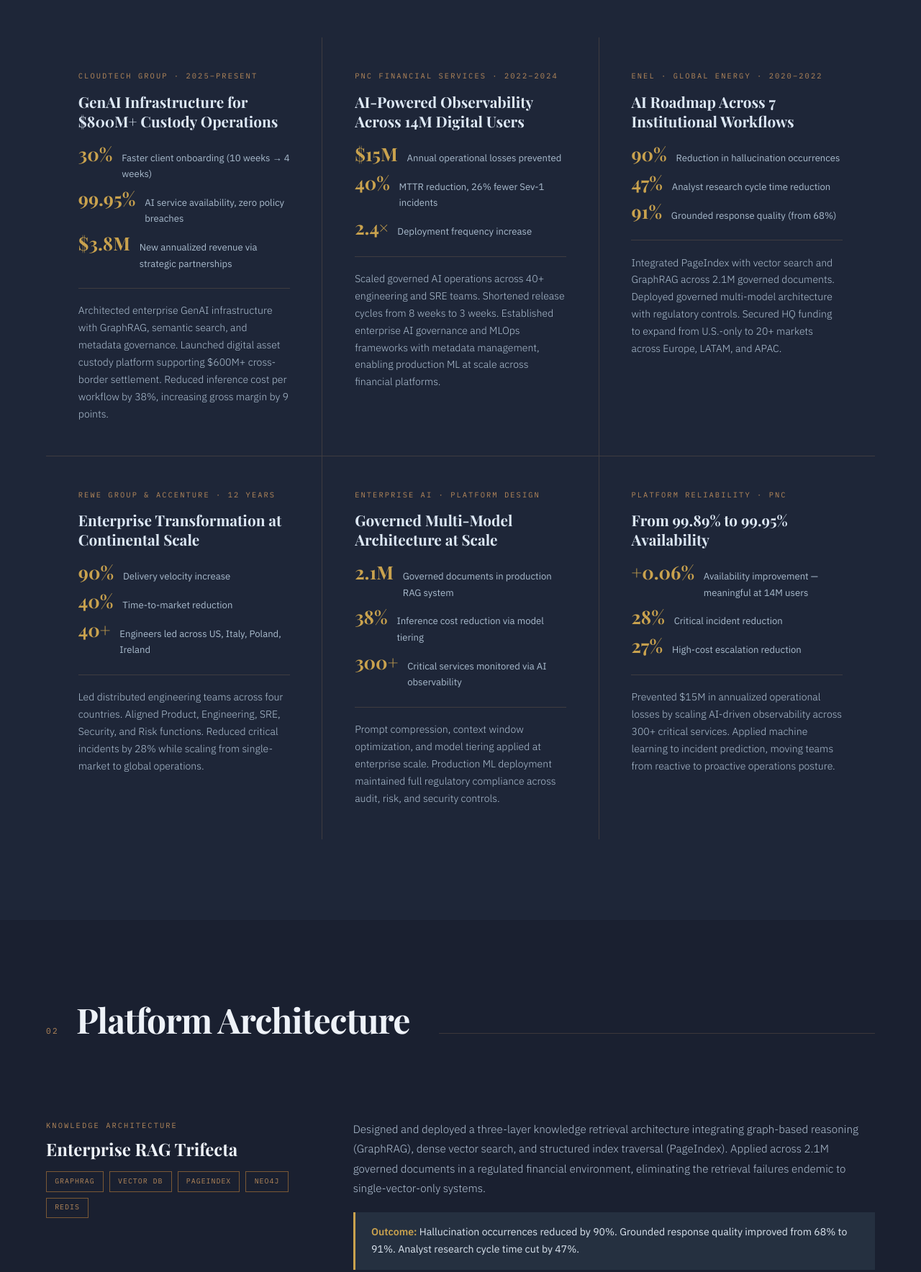
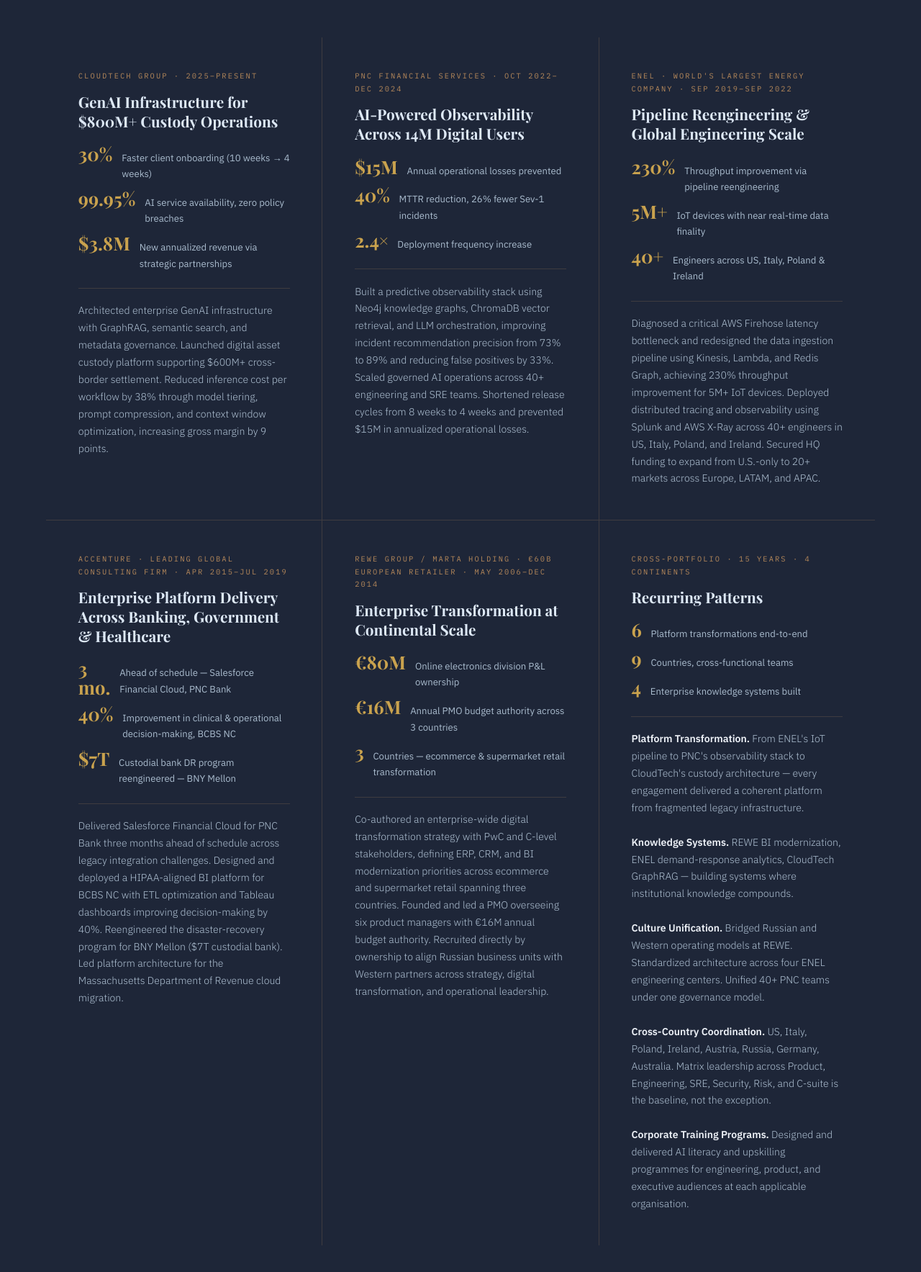
Before and after one commit to alexanderlogan/alexanderlogan.github.io, a plain HTML site: page index.html in a window 1280 px wide. Shown: the part 1120-2887 px from the top of the page at 72% size. Drawn offline with nearby package versions, Linux system fonts and the light colour scheme.

Commit message:
Update index.html

```diff
--- a/index.html
+++ b/index.html
@@ -1006,131 +1006,71 @@
       <div class="impact-company">CloudTech Group · 2025–Present</div>
       <div class="impact-headline">GenAI Infrastructure for $800M+ Custody Operations</div>
       <div class="impact-metrics">
-        <div class="metric-row">
-          <div class="metric-value">30%</div>
-          <div class="metric-desc">Faster client onboarding (10 weeks → 4 weeks)</div>
-        </div>
-        <div class="metric-row">
-          <div class="metric-value">99.95%</div>
-          <div class="metric-desc">AI service availability, zero policy breaches</div>
-        </div>
-        <div class="metric-row">
-          <div class="metric-value">$3.8M</div>
-          <div class="metric-desc">New annualized revenue via strategic partnerships</div>
-        </div>
+        <div class="metric-row"><div class="metric-value">30%</div><div class="metric-desc">Faster client onboarding (10 weeks → 4 weeks)</div></div>
+        <div class="metric-row"><div class="metric-value">99.95%</div><div class="metric-desc">AI service availability, zero policy breaches</div></div>
+        <div class="metric-row"><div class="metric-value">$3.8M</div><div class="metric-desc">New annualized revenue via strategic partnerships</div></div>
       </div>
-      <div class="impact-body">
-        Architected enterprise GenAI infrastructure with GraphRAG, semantic search, and metadata governance. Launched digital asset custody platform supporting $600M+ cross-border settlement. Reduced inference cost per workflow by 38%, increasing gross margin by 9 points.
-      </div>
+      <div class="impact-body">Architected enterprise GenAI infrastructure with GraphRAG, semantic search, and metadata governance. Launched digital asset custody platform supporting $600M+ cross-border settlement. Reduced inference cost per workflow by 38% through model tiering, prompt compression, and context window optimization, increasing gross margin by 9 points.</div>
     </div>
 
     <div class="impact-card reveal">
-      <div class="impact-company">PNC Financial Services · 2022–2024</div>
+      <div class="impact-company">PNC Financial Services · Oct 2022–Dec 2024</div>
       <div class="impact-headline">AI-Powered Observability Across 14M Digital Users</div>
       <div class="impact-metrics">
-        <div class="metric-row">
-          <div class="metric-value">$15M</div>
-          <div class="metric-desc">Annual operational losses prevented</div>
-        </div>
-        <div class="metric-row">
-          <div class="metric-value">40%</div>
-          <div class="metric-desc">MTTR reduction, 26% fewer Sev-1 incidents</div>
-        </div>
-        <div class="metric-row">
-          <div class="metric-value">2.4×</div>
-          <div class="metric-desc">Deployment frequency increase</div>
-        </div>
+        <div class="metric-row"><div class="metric-value">$15M</div><div class="metric-desc">Annual operational losses prevented</div></div>
+        <div class="metric-row"><div class="metric-value">40%</div><div class="metric-desc">MTTR reduction, 26% fewer Sev-1 incidents</div></div>
+        <div class="metric-row"><div class="metric-value">2.4×</div><div class="metric-desc">Deployment frequency increase</div></div>
       </div>
-      <div class="impact-body">
-        Scaled governed AI operations across 40+ engineering and SRE teams. Shortened release cycles from 8 weeks to 3 weeks. Established enterprise AI governance and MLOps frameworks with metadata management, enabling production ML at scale across financial platforms.
-      </div>
+      <div class="impact-body">Built a predictive observability stack using Neo4j knowledge graphs, ChromaDB vector retrieval, and LLM orchestration, improving incident recommendation precision from 73% to 89% and reducing false positives by 33%. Scaled governed AI operations across 40+ engineering and SRE teams. Shortened release cycles from 8 weeks to 4 weeks and prevented $15M in annualized operational losses.</div>
     </div>
 
     <div class="impact-card reveal">
-      <div class="impact-company">ENEL · Global Energy · 2020–2022</div>
-      <div class="impact-headline">AI Roadmap Across 7 Institutional Workflows</div>
+      <div class="impact-company">ENEL · World's Largest Energy Company · Sep 2019–Sep 2022</div>
+      <div class="impact-headline">Pipeline Reengineering &amp; Global Engineering Scale</div>
       <div class="impact-metrics">
-        <div class="metric-row">
-          <div class="metric-value">90%</div>
-          <div class="metric-desc">Reduction in hallucination occurrences</div>
-        </div>
-        <div class="metric-row">
-          <div class="metric-value">47%</div>
-          <div class="metric-desc">Analyst research cycle time reduction</div>
-        </div>
-        <div class="metric-row">
-          <div class="metric-value">91%</div>
-          <div class="metric-desc">Grounded response quality (from 68%)</div>
-        </div>
+        <div class="metric-row"><div class="metric-value">230%</div><div class="metric-desc">Throughput improvement via pipeline reengineering</div></div>
+        <div class="metric-row"><div class="metric-value">5M+</div><div class="metric-desc">IoT devices with near real-time data finality</div></div>
+        <div class="metric-row"><div class="metric-value">40+</div><div class="metric-desc">Engineers across US, Italy, Poland &amp; Ireland</div></div>
       </div>
-      <div class="impact-body">
-        Integrated PageIndex with vector search and GraphRAG across 2.1M governed documents. Deployed governed multi-model architecture with regulatory controls. Secured HQ funding to expand from U.S.-only to 20+ markets across Europe, LATAM, and APAC.
-      </div>
+      <div class="impact-body">Diagnosed a critical AWS Firehose latency bottleneck and redesigned the data ingestion pipeline using Kinesis, Lambda, and Redis Graph, achieving 230% throughput improvement for 5M+ IoT devices. Deployed distributed tracing and observability using Splunk and AWS X-Ray across 40+ engineers in US, Italy, Poland, and Ireland. Secured HQ funding to expand from U.S.-only to 20+ markets across Europe, LATAM, and APAC.</div>
     </div>
 
     <div class="impact-card reveal">
-      <div class="impact-company">REWE Group &amp; Accenture · 12 Years</div>
-      <div class="impact-headline">Enterprise Transformation at Continental Scale</div>
+      <div class="impact-company">Accenture · Leading Global Consulting Firm · Apr 2015–Jul 2019</div>
+      <div class="impact-headline">Enterprise Platform Delivery Across Banking, Government &amp; Healthcare</div>
       <div class="impact-metrics">
-        <div class="metric-row">
-          <div class="metric-value">90%</div>
-          <div class="metric-desc">Delivery velocity increase</div>
-        </div>
-        <div class="metric-row">
-          <div class="metric-value">40%</div>
-          <div class="metric-desc">Time-to-market reduction</div>
-        </div>
-        <div class="metric-row">
-          <div class="metric-value">40+</div>
-          <div class="metric-desc">Engineers led across US, Italy, Poland, Ireland</div>
-        </div>
+        <div class="metric-row"><div class="metric-value">3 mo.</div><div class="metric-desc">Ahead of schedule — Salesforce Financial Cloud, PNC Bank</div></div>
+        <div class="metric-row"><div class="metric-value">40%</div><div class="metric-desc">Improvement in clinical &amp; operational decision-making, BCBS NC</div></div>
+        <div class="metric-row"><div class="metric-value">$7T</div><div class="metric-desc">Custodial bank DR program reengineered — BNY Mellon</div></div>
       </div>
-      <div class="impact-body">
-        Led distributed engineering teams across four countries. Aligned Product, Engineering, SRE, Security, and Risk functions. Reduced critical incidents by 28% while scaling from single-market to global operations.
-      </div>
+      <div class="impact-body">Delivered Salesforce Financial Cloud for PNC Bank three months ahead of schedule across legacy integration challenges. Designed and deployed a HIPAA-aligned BI platform for BCBS NC with ETL optimization and Tableau dashboards improving decision-making by 40%. Reengineered the disaster-recovery program for BNY Mellon ($7T custodial bank). Led platform architecture for the Massachusetts Department of Revenue cloud migration.</div>
     </div>
 
     <div class="impact-card reveal">
-      <div class="impact-company">Enterprise AI · Platform Design</div>
-      <div class="impact-headline">Governed Multi-Model Architecture at Scale</div>
+      <div class="impact-company">REWE Group / MARTA Holding · €60B European Retailer · May 2006–Dec 2014</div>
+      <div class="impact-headline">Enterprise Transformation at Continental Scale</div>
       <div class="impact-metrics">
-        <div class="metric-row">
-          <div class="metric-value">2.1M</div>
-          <div class="metric-desc">Governed documents in production RAG system</div>
-        </div>
-        <div class="metric-row">
-          <div class="metric-value">38%</div>
-          <div class="metric-desc">Inference cost reduction via model tiering</div>
-        </div>
-        <div class="metric-row">
-          <div class="metric-value">300+</div>
-          <div class="metric-desc">Critical services monitored via AI observability</div>
-        </div>
+        <div class="metric-row"><div class="metric-value">€80M</div><div class="metric-desc">Online electronics division P&amp;L ownership</div></div>
+        <div class="metric-row"><div class="metric-value">€16M</div><div class="metric-desc">Annual PMO budget authority across 3 countries</div></div>
+        <div class="metric-row"><div class="metric-value">3</div><div class="metric-desc">Countries — ecommerce &amp; supermarket retail transformation</div></div>
+      </div>
+      <div class="impact-body">Co-authored an enterprise-wide digital transformation strategy with PwC and C-level stakeholders, defining ERP, CRM, and BI modernization priorities across ecommerce and supermarket retail spanning three countries. Founded and led a PMO overseeing six product managers with €16M annual budget authority. Recruited directly by ownership to align Russian business units with Western partners across strategy, digital transformation, and operational leadership.</div>
+    </div>
+
+  <div class="impact-card reveal">
+      <div class="impact-company">Cross-Portfolio · 15 Years · 4 Continents</div>
+      <div class="impact-headline">Recurring Patterns</div>
+      <div class="impact-metrics">
+        <div class="metric-row"><div class="metric-value">6</div><div class="metric-desc">Platform transformations end-to-end</div></div>
+        <div class="metric-row"><div class="metric-value">9</div><div class="metric-desc">Countries, cross-functional teams</div></div>
+        <div class="metric-row"><div class="metric-value">4</div><div class="metric-desc">Enterprise knowledge systems built</div></div>
       </div>
       <div class="impact-body">
-        Prompt compression, context window optimization, and model tiering applied at enterprise scale. Production ML deployment maintained full regulatory compliance across audit, risk, and security controls.
-      </div>
-    </div>
-
-    <div class="impact-card reveal">
-      <div class="impact-company">Platform Reliability · PNC</div>
-      <div class="impact-headline">From 99.89% to 99.95% Availability</div>
-      <div class="impact-metrics">
-        <div class="metric-row">
-          <div class="metric-value">+0.06%</div>
-          <div class="metric-desc">Availability improvement — meaningful at 14M users</div>
-        </div>
-        <div class="metric-row">
-          <div class="metric-value">28%</div>
-          <div class="metric-desc">Critical incident reduction</div>
-        </div>
-        <div class="metric-row">
-          <div class="metric-value">27%</div>
-          <div class="metric-desc">High-cost escalation reduction</div>
-        </div>
-      </div>
-      <div class="impact-body">
-        Prevented $15M in annualized operational losses by scaling AI-driven observability across 300+ critical services. Applied machine learning to incident prediction, moving teams from reactive to proactive operations posture.
+        <strong style="color:var(--white);">Platform Transformation.</strong> From ENEL's IoT pipeline to PNC's observability stack to CloudTech's custody architecture — every engagement delivered a coherent platform from fragmented legacy infrastructure.<br><br>
+        <strong style="color:var(--white);">Knowledge Systems.</strong> REWE BI modernization, ENEL demand-response analytics, CloudTech GraphRAG — building systems where institutional knowledge compounds.<br><br>
+        <strong style="color:var(--white);">Culture Unification.</strong> Bridged Russian and Western operating models at REWE. Standardized architecture across four ENEL engineering centers. Unified 40+ PNC teams under one governance model.<br><br>
+        <strong style="color:var(--white);">Cross-Country Coordination.</strong> US, Italy, Poland, Ireland, Austria, Russia, Germany, Australia. Matrix leadership across Product, Engineering, SRE, Security, Risk, and C-suite is the baseline, not the exception.<br><br>
+        <strong style="color:var(--white);">Corporate Training Programs.</strong> Designed and delivered AI literacy and upskilling programmes for engineering, product, and executive audiences at each applicable organisation.
       </div>
     </div>
 
@@ -1163,6 +1103,28 @@
       </p>
       <div class="arch-outcome">
         <strong>Outcome:</strong> Hallucination occurrences reduced by 90%. Grounded response quality improved from 68% to 91%. Analyst research cycle time cut by 47%.
+      </div>
+    </div>
+  </div>
+
+  <div class="arch-item reveal">
+    <div>
+      <div class="arch-label">Skill Distribution &amp; Personalization</div>
+      <div class="arch-name">Enterprise Claude Skills Management</div>
+      <div class="arch-stack">
+        <span class="tag">Claude Skills</span>
+        <span class="tag">User Profiling</span>
+        <span class="tag">RBAC</span>
+        <span class="tag">LLM Orchestration</span>
+        <span class="tag">Agentic AI</span>
+      </div>
+    </div>
+    <div>
+      <p class="arch-desc">
+        Designed and implemented a framework for distributing and managing Claude Skills across the enterprise, dynamically surfacing capabilities based on user role, seniority, domain, and workflow context. Rather than exposing a uniform AI interface to all users, the system routes each interaction through a profile-aware orchestration layer — ensuring analysts, executives, compliance officers, and engineers each receive a tailored intelligence experience appropriate to their function and clearance level.
+      </p>
+      <div class="arch-outcome">
+        <strong>Outcome:</strong> Skill utilization increased significantly as relevant capabilities surfaced contextually rather than requiring users to discover them. Governance maintained by binding skill access to enterprise identity and role hierarchies, preventing capability sprawl in regulated environments.
       </div>
     </div>
   </div>
@@ -1269,7 +1231,7 @@
       <ul class="gov-bullets">
         <li>Model versioning, drift detection, and rollback protocols</li>
         <li>Deployment frequency increased 2.4× without compliance degradation</li>
-        <li>Release cycles compressed from 8 weeks to 3 weeks</li>
+        <li>Release cycles compressed from 8 weeks to 4 weeks</li>
         <li>40+ engineering and SRE teams operating under unified governance</li>
       </ul>
     </div>
@@ -1294,9 +1256,10 @@
       <div class="gov-icon"></div>
       <div class="gov-title">Regulatory Technology (RegTech)</div>
       <div class="gov-body">
-        Deep familiarity with financial services regulatory landscape as it applies to AI deployment — ISO 20022, banking supervision requirements, and cross-jurisdictional compliance across 20+ markets.
+        Deep familiarity with the financial services and AI regulatory landscape across jurisdictions — including the EU AI Act, ISO 20022, banking supervision requirements, and cross-jurisdictional compliance across 20+ markets. Practical experience navigating high-risk AI system classification, conformity assessment requirements, and transparency obligations as defined under EU AI Act Title III, with direct relevance to financial services deployments across European markets.
       </div>
       <ul class="gov-bullets">
+        <li>EU AI Act — high-risk system classification, conformity assessment &amp; transparency obligations</li>
         <li>ISO 20022-compliant settlement infrastructure</li>
         <li>Cross-border compliance across Europe, LATAM, and APAC</li>
         <li>Regulatory approval processes for AI-augmented workflows</li>
@@ -1374,24 +1337,24 @@
         <div class="cred-date">Jan 2025 – Present · Remote (Melbourne, AUS)</div>
       </div>
       <div class="cred-item">
-        <div class="cred-role">Senior Product Manager — AI Platform</div>
-        <div class="cred-org">PNC Financial Services</div>
-        <div class="cred-date">2022 – 2024 · Pittsburgh, PA</div>
+        <div class="cred-role">Staff Product Manager, AI &amp; Platform Observability</div>
+        <div class="cred-org">PNC Financial Services — Fifth Largest U.S. Bank</div>
+        <div class="cred-date">Oct 2022 – Dec 2024 · Pittsburgh, PA</div>
       </div>
       <div class="cred-item">
         <div class="cred-role">Senior Technical Product Manager</div>
         <div class="cred-org">ENEL — World's Largest Energy Company</div>
-        <div class="cred-date">2020 – 2022 · Global</div>
+        <div class="cred-date">Sep 2019 – Sep 2022 · Boston, MA</div>
       </div>
       <div class="cred-item">
-        <div class="cred-role">Senior Consultant — Technology Strategy &amp; Digital</div>
-        <div class="cred-org">Accenture</div>
-        <div class="cred-date">4 Years · Global Consulting Delivery</div>
+        <div class="cred-role">Manager of Product &amp; Platform Services</div>
+        <div class="cred-org">Accenture — Leading Global Consulting Firm</div>
+        <div class="cred-date">Apr 2015 – Jul 2019 · Boston, MA</div>
       </div>
       <div class="cred-item">
-        <div class="cred-role">Product &amp; Platform Lead — Digital Transformation</div>
-        <div class="cred-org">REWE Group — European Retail &amp; Logistics</div>
-        <div class="cred-date">8 Years · Enterprise Scale</div>
+        <div class="cred-role">Director of Enterprise Transformation &amp; Strategy</div>
+        <div class="cred-org">REWE Group / MARTA Holding — Leading European Retailer, €60B Revenue</div>
+        <div class="cred-date">May 2006 – Dec 2014 · Moscow &amp; Vienna</div>
       </div>
     </div>
 
@@ -1399,15 +1362,15 @@
       <div class="cred-group-title">Education &amp; Lifelong Development</div>
 
       <div class="cred-item edu-degree">
-        <div class="cred-role">Bachelor of Science in Business Administration</div>
+        <div class="cred-role">Bachelor of Science in Business Administration (BSBA)</div>
         <div class="cred-org">Boston University — Questrom School of Business</div>
-        <div class="cred-date">Boston, USA · Foundation in Strategy &amp; Management</div>
+        <div class="cred-date">Boston, USA · Finance</div>
       </div>
 
       <div class="cred-item edu-degree">
         <div class="cred-role">Master of Business Administration (MBA)</div>
         <div class="cred-org">Nyenrode Business Universiteit</div>
-        <div class="cred-date">Bruelen, Netherlands · International Executive Management</div>
+        <div class="cred-date">Breukelen, Netherlands · International Business</div>
       </div>
 
       <div class="cred-group-title" style="margin-top:2rem; margin-bottom:0.8rem; font-size:0.6rem; letter-spacing:0.18em; color: var(--teal);">Executive &amp; Continuing Education</div>
@@ -1415,7 +1378,7 @@
       <div class="cred-item edu-exec">
         <div class="cred-role">Post-graduate Coursework</div>
         <div class="cred-org">Massachusetts Institute of Technology (MIT)</div>
-        <div class="cred-date">Cambridge, USA · Applied Agentic AI for Organizational Transformation; Machine Learning, Modeling & Simulation</div>
+        <div class="cred-date">Cambridge, USA · Applied Agentic AI for Organizational Transformation (current) · Machine Learning, Modeling &amp; Simulation</div>
       </div>
 
       <div class="cred-item edu-exec">
@@ -1428,6 +1391,12 @@
         <div class="cred-role">Post-graduate Coursework</div>
         <div class="cred-org">INSEAD</div>
         <div class="cred-date">Fontainebleau, France · Artificial Intelligence and Blockchain</div>
+      </div>
+
+      <div class="cred-item edu-exec">
+        <div class="cred-role">Professional Certifications</div>
+        <div class="cred-org">IBM</div>
+        <div class="cred-date">Generative AI and LLM: Architecture and Data Preparation · Python for AI Development</div>
       </div>
 
       <div class="cred-group-title" style="margin-top:2rem">Core Competencies</div>
@@ -1455,7 +1424,12 @@
         <span class="tech-tag">Azure</span>
         <span class="tech-tag">Python</span>
         <span class="tech-tag">Claude Code</span>
+        <span class="tech-tag">Ollama</span>
+        <span class="tech-tag">n8n</span>
+        <span class="tech-tag">LangGraph</span>
         <span class="tech-tag">MLOps</span>
+        <span class="tech-tag">Redis Graph</span>
+        <span class="tech-tag">ChromaDB</span>
         <span class="tech-tag">ISO 20022</span>
       </div>
     </div>
```
